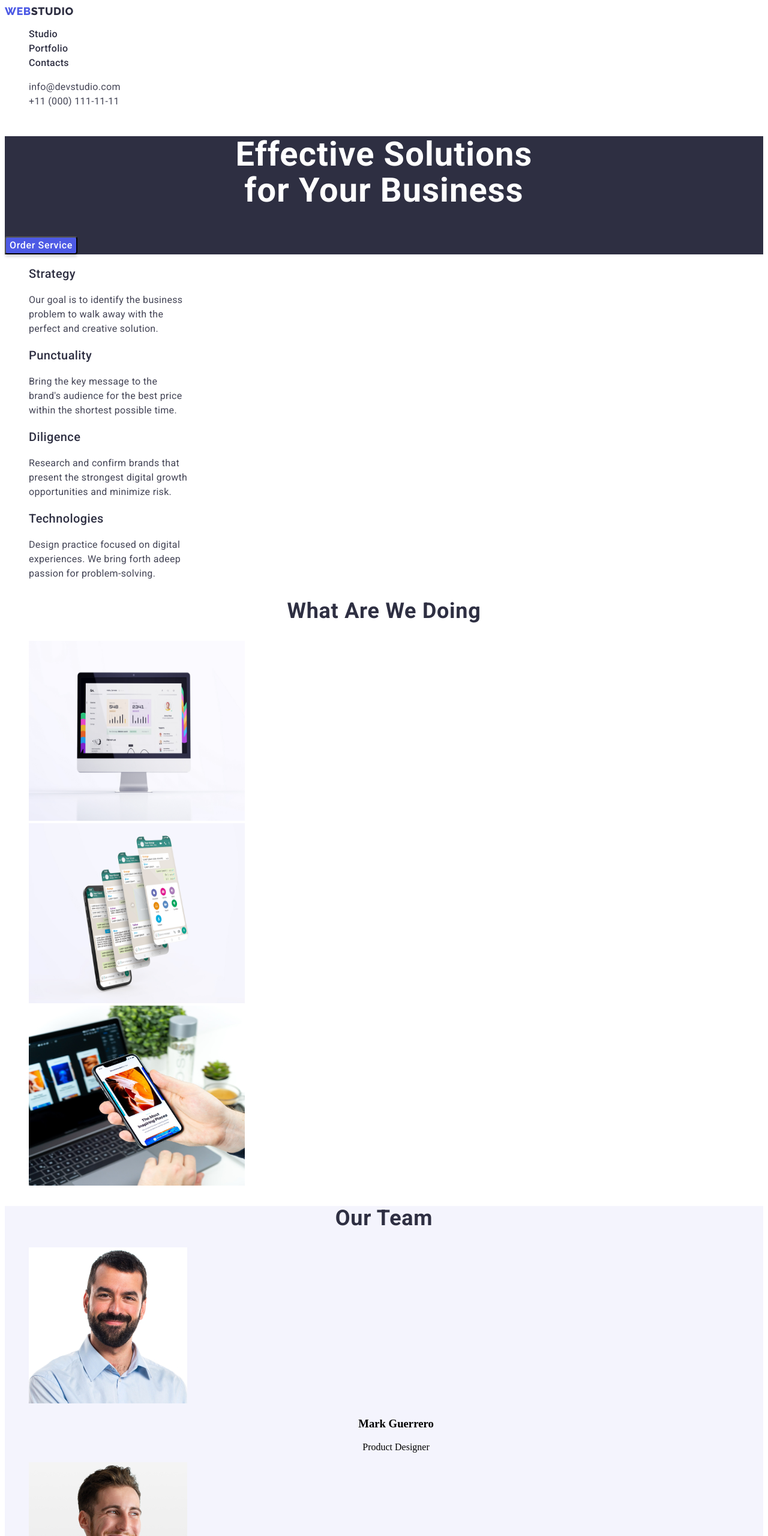
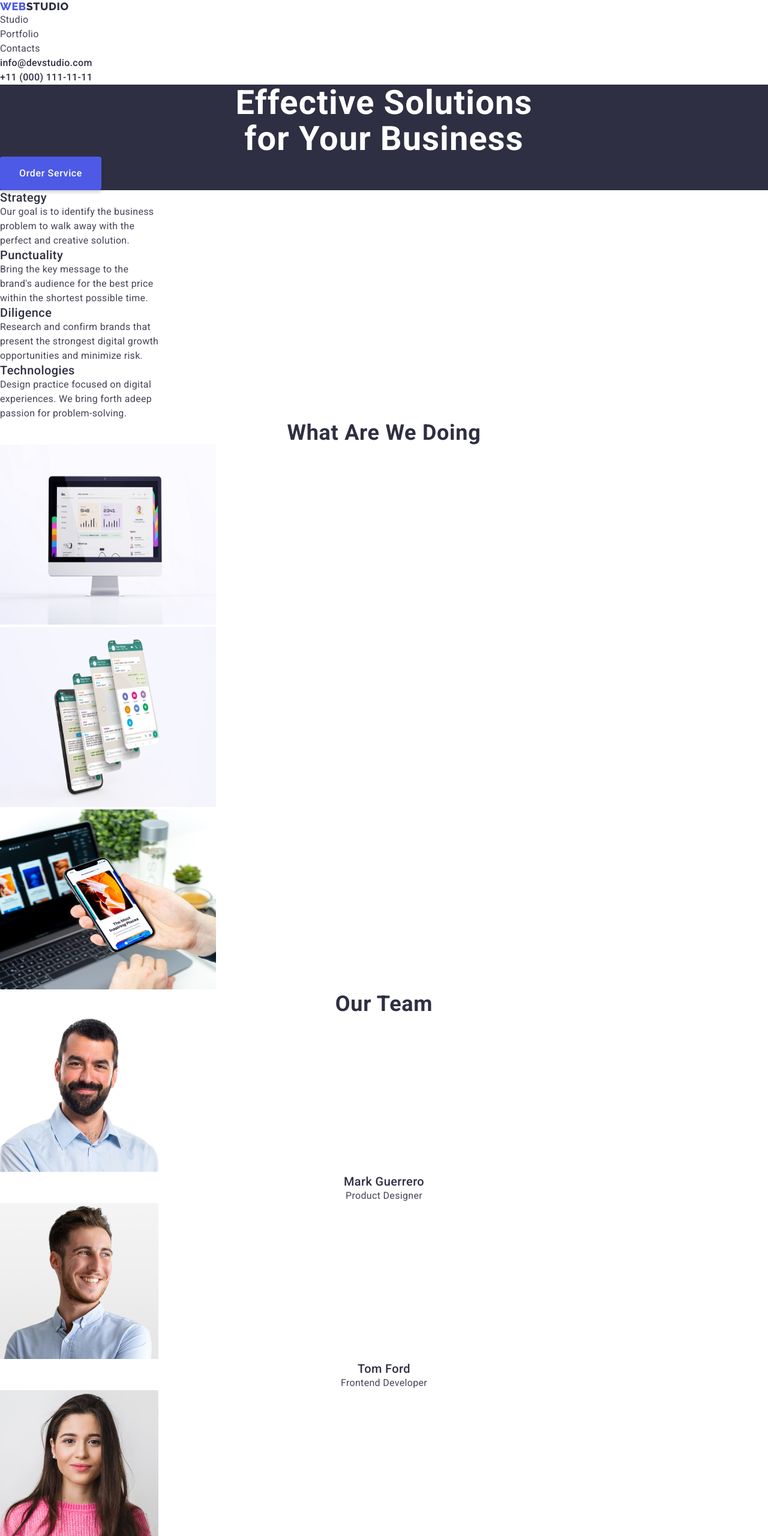
Before and after one commit to Hearlly/goit-markup-hw-02, a plain HTML site: page index.html in a window 1280 px wide. Shown: the top 2560 px of the page at 60% size. Drawn offline with Linux system fonts and the light colour scheme.

Commit message:
dafinalchange

```diff
--- a/css/index.css
+++ b/css/index.css
@@ -1,3 +1,24 @@
+* {
+  margin: 0;
+  padding: 0;
+  box-sizing: border-box;
+}
+
+:root {
+  --iris: #4D5AE5;
+  --ocean: #404BBF;
+  --navyblue: #2E2F42;
+  --slate: #434455;
+  --green: #31D0AA;
+  --lightslate: #8E8F99;
+  --cornflower: #E7E9FC;
+  --cloud: #F4F4FD;
+  --navybluemodal: #2E2F42;
+  --grey: #2E2F42;
+  --white: #FFFFFF;
+  --dairly: #FCFCFC;
+}
+
 .header-logo-text {
   text-decoration: none;
   font-family: "Raleway", sans-serif;
@@ -19,7 +40,7 @@
   text-transform: uppercase;
 }
 
-.header-menu {
+.address-list-item {
   text-decoration: none;
   color: #2e2f42;
   font-family: "Roboto", sans-serif;
@@ -30,7 +51,7 @@
   letter-spacing: 0.32px;
 }
 
-.header-address-item {
+.nav-list-item {
   color: #434455;
   text-decoration: none;
   font-family: "Roboto", sans-serif;
@@ -45,15 +66,15 @@ ul {
   list-style-type: none;
 }
 
-.header-menu-item {
-  font-family: serif;
+.nav-list-item {
+  font-family: "Roboto" sans-serif;
 }
 
-.first-section {
+.section-hero {
   background-color: #2e2f42;
 }
 
-.first-section-item {
+.hero-title {
   color: #fff;
   text-align: center;
   font-family: "Roboto", sans-serif;
@@ -62,10 +83,11 @@ ul {
   font-weight: 700;
   line-height: 60px; /* 107.143% */
   letter-spacing: 1.12px;
+
 }
 
-.first-section-button {
-  color: #fff;
+.hero-button {
+  color: var(--white);
   font-family: "Roboto", sans-serif;
   font-size: 16px;
   font-style: normal;
@@ -75,9 +97,13 @@ ul {
   border-radius: 4px;
   background: var(--iris, #4d5ae5);
   box-shadow: 0px 4px 4px 0px rgba(0, 0, 0, 0.15);
+  outline: none;
+  border: unset;
+  padding: 16px 32px;
+
 }
 
-.second-section-title {
+.feature-title {
   color: #2e2f42;
   font-family: "Roboto", sans-serif;
   font-size: 20px;
@@ -87,7 +113,7 @@ ul {
   letter-spacing: 0.4px;
 }
 
-.second-section-text {
+.feature-text {
   color: var(--slate, #434455);
   font-family: "Roboto", sans-serif;
   font-size: 16px;
@@ -95,7 +121,7 @@ ul {
   letter-spacing: 0.32px;
 }
 
-.third-section-title {
+.about-title {
   color: #2e2f42;
   text-align: center;
   font-family: "Roboto", sans-serif;
@@ -107,7 +133,7 @@ ul {
   text-transform: capitalize;
 }
 
-.forth-section-title {
+.team-title {
   color: #2e2f42;
   text-align: center;
   font-family: "Roboto", sans-serif;
@@ -119,6 +145,28 @@ ul {
   text-transform: capitalize;
 }
 
+.team-name {
+  color: var(--navyblue, #2E2F42);
+  text-align: center;
+  font-family: Roboto;
+  font-size: 20px;
+  font-style: normal;
+  font-weight: 500;
+  line-height: 24px; /* 120% */
+  letter-spacing: 0.4px;
+}
+
+.team-position {
+  color: var(--slate, #434455);
+  text-align: center;
+  font-family: Roboto;
+  font-size: 16px;
+  font-style: normal;
+  font-weight: 400;
+  line-height: 24px; /* 150% */
+  letter-spacing: 0.32px;
+}
+
 .forth-section-items {
   text-align: center;
 }
@@ -127,7 +175,7 @@ ul {
   background-color: #f4f4fd;
 }
 
-.footer {
+.section-footer {
   background-color: #2e2f42;
 }
 
@@ -163,7 +211,7 @@ ul {
 
 /* Portfolio section*/
 
-.portfolio-header-logo-text {
+.portfolio-logo-text {
   text-decoration: none;
   font-family: "Raleway", sans-serif;
   color: var(--navyblue, #2e2f42);
@@ -175,7 +223,7 @@ ul {
   text-transform: uppercase;
 }
 
-.portfolio-header-logo-text span {
+.portfolio-logo-text span {
   color: var(--iris, #4d5ae5);
   font-size: 18px;
   font-style: normal;
@@ -185,7 +233,7 @@ ul {
   text-transform: uppercase;
 }
 
-.portfolio-header-menu {
+.portfolio-list-item {
   text-decoration: none;
   color: #2e2f42;
   font-family: "Roboto", sans-serif;
@@ -207,7 +255,7 @@ ul {
   letter-spacing: 0.32px;
 }
 
-.all-button {
+.portfolio-all-button {
   color: var(--white, #fff);
   text-align: center;
   font-family: "Roboto", sans-serif;
@@ -289,3 +337,7 @@ ul {
   line-height: 24px; /* 150% */
   letter-spacing: 0.32px;
 }
+
+.section-portfolio-footer {
+  background: var(--navyblue, #2E2F42);
+}
--- a/index.html
+++ b/index.html
@@ -13,21 +13,21 @@
   </head>
   <body>
     <!-- HEADER -->
-    <header>
+    <header class="header">
       <a class="header-logo-text" href="https://hearlly.github.io/goit-markup-hw-01/"><span>WEB</span>STUDIO</a>
       <!-- Navigation Bar -->
-      <nav>
-        <ul>
-          <li><a class="header-menu" href="https://hearlly.github.io/goit-markup-hw-02/">Studio</a></li>
-          <li><a class="header-menu" href="portfolio.html">Portfolio</a></li>
-          <li><a class="header-menu" href="Contacts">Contacts</a></li>
+      <nav class="nav">
+        <ul class="nav-list">
+          <li><a class="nav-list-item" href="https://hearlly.github.io/goit-markup-hw-02/">Studio</a></li>
+          <li><a class="nav-list-item" href="portfolio.html">Portfolio</a></li>
+          <li><a class="nav-list-item" href="Contacts">Contacts</a></li>
         </ul>
       </nav>
 
-      <address>
-        <ul>
-          <li><a class="header-address-item" href="mailto:info@devstudio.com">info@devstudio.com</a></li>
-          <li><a class="header-address-item" href="tel:+110001111111">+11 (000) 111-11-11</a></li>
+      <address class="address">
+        <ul class="address-list">
+          <li><a class="address-list-item" href="mailto:info@devstudio.com">info@devstudio.com</a></li>
+          <li><a class="address-list-item" href="tel:+110001111111">+11 (000) 111-11-11</a></li>
         </ul>
       </address>
     </header>
@@ -37,21 +37,21 @@
       <!-- Sections -->
 
       <!-- first Section -->
-      <section class="first-section">
-        <h1 class="first-section-item">
+      <section class="section-hero">
+        <h1 class="hero-title">
           Effective Solutions<br />
           for Your Business
         </h1>
-        <button class="first-section-button" type="button"> Order Service</button>
+        <button class="hero-button" type="button"> Order Service</button>
       </section>
 
       <!-- Second Section -->
-      <section class="second-section">
+      <section class="section features">
         <h2 hidden>features</h2>
-        <ul>
-          <li>
-            <h3 class="second-section-title">Strategy</h3>
-            <p class="second-section-text" >
+        <ul class="feature-list">
+          <li class="feature-list-item">
+            <h3 class="feature-title">Strategy</h3>
+            <p class="feature-text" >
               Our goal is to identify the business<br>
               problem to walk away with the <br>
               perfect and creative solution.
@@ -59,8 +59,8 @@
           </li>
 
           <li>
-            <h3 class="second-section-title">Punctuality</h3>
-            <p class="second-section-text" >
+            <h3 class="feature-title">Punctuality</h3>
+            <p class="feature-text" >
               Bring the key message to the<br>
               brand's audience for the best price<br>
               within the shortest possible time.
@@ -68,8 +68,8 @@
           </li>
 
           <li>
-            <h3 class="second-section-title">Diligence</h3>
-            <p class="second-section-text" >
+            <h3 class="feature-title">Diligence</h3>
+            <p class="feature-text" >
               Research and confirm brands that<br>
               present the strongest digital growth<br>
               opportunities and minimize risk.
@@ -77,8 +77,8 @@
           </li>
 
           <li>
-            <h3 class="second-section-title">Technologies</h3>
-            <p class="second-section-text" >
+            <h3 class="feature-title">Technologies</h3>
+            <p class="feature-text" >
               Design practice focused on digital<br>
               experiences. We bring forth adeep<br>
               passion for problem-solving.
@@ -88,11 +88,11 @@
       </section>
 
       <!-- Third Section -->
-      <section class="third-section">
-        <h2 class="third-section-title">What are we doing</h2>
+      <section class="section about">
+        <h2 class="about-title">What are we doing</h2>
 
-        <ul>
-          <li>
+        <ul  class="about-list">
+          <li class="about-list-item">
             <img src="images/image1.jpg" alt="image" width="360" height="300" />
           </li>
           <li>
@@ -105,38 +105,38 @@
       </section>
 
       <!-- Forth Section -->
-      <section class="forth-section">
-        <h2 class="forth-section-title">Our Team</h2>
-        <ul>
+      <section class="section team">
+        <h2 class="team-title">Our Team</h2>
+        <ul class="team-list-item">
           <li>
             <img src="images/image4.jpg" alt="image" width="264" height="260" />
-            <h3 class="forth-section-items" >Mark Guerrero</h3>
-            <p class="forth-section-items" >Product Designer</p>
+            <h3 class="team-name">Mark Guerrero</h3>
+            <p class="team-position">Product Designer</p>
           </li>
 
           <li>
             <img src="images/image5.jpg" alt="image" width="264" height="260" />
-            <h3 class="forth-section-items" >Tom Ford</h3>
-            <p class="forth-section-items" >Frontend Developer</p>
+            <h3 class="team-name">Tom Ford</h3>
+            <p class="team-position">Frontend Developer</p>
           </li>
 
           <li>
             <img src="images/image6.jpg" alt="image" width="264" height="260" />
-            <h3 class="forth-section-items" >Camila Garcia</h3>
-            <p class="forth-section-items" >Marketing</p>
+            <h3 class="team-name">Camila Garcia</h3>
+            <p class="team-position">Marketing</p>
           </li>
 
           <li>
             <img src="images/image7.jpg" alt="image" width="264" height="260" />
-            <h3 class="forth-section-items" >Daniel Wilson</h3>
-            <p class="forth-section-items" >UI Designer</p>
+            <h3 class="team-name" >Daniel Wilson</h3>
+            <p class="team-position" >UI Designer</p>
           </li>
         </ul>
       </section>
     </main>
 
     <!-- footer -->
-    <footer class="footer">
+    <footer class="section-footer">
       <a class="footer-logo-title" href="https://hearlly.github.io/goit-markup-hw-02/"><span>WEB</span>STUDIO</a>
 
       <p class="footer-text">
```
Also changed, not shown: portfolio.html (+11 -11 lines).
